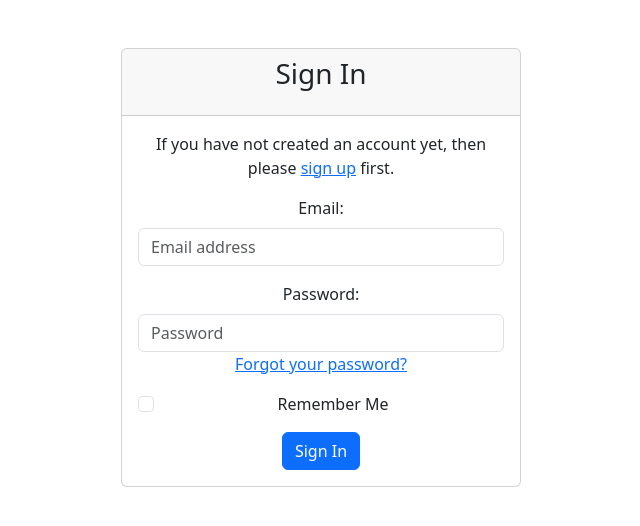
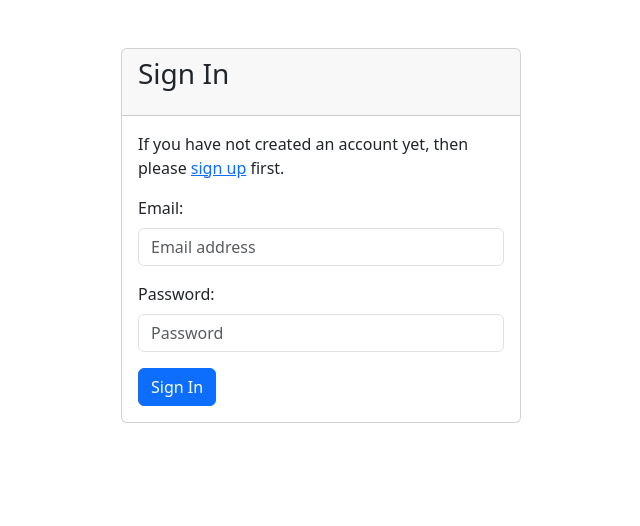
Before and after one commit to Kay13051976/Thailand-guiding-light-second, a Django app: template templates/account/login.html in a window 1280 px wide. Shown: the top 526 px of the page, without its empty margins (319-959 px from the left). Run offline with Django 3.2, Linux system fonts and the light colour scheme; the template is opened without the code that fills it, so the values that code supplies are empty.

Commit message:
Remosve check box from login.html account folder

```diff
--- a/templates/account/login.html
+++ b/templates/account/login.html
@@ -7,7 +7,7 @@
    <link href="https://cdn.jsdelivr.net/npm/bootstrap@5.3.2/dist/css/bootstrap.min.css" rel="stylesheet" integrity="sha384-T3c6CoIi6uLrA9TneNEoa7RxnatzjcDSCmG1MXxSR1GAsXEV/Dwwykc2MPK8M2HN" crossorigin="anonymous">
    <link href="/static/css/style.css" rel="stylesheet">
 </head>
-<body class="text-center">
+<body class="">
 
    <div class="container mt-5">
       <div class="card mx-auto" style="max-width: 400px;">
@@ -27,12 +27,9 @@
                <div class="mb-3">
                   <label for="id_password" class="form-label">Password:</label>
                   <input type="password" name="password" placeholder="Password" autocomplete="current-password" required aria-describedby="id_password_helptext" id="id_password" class="form-control">
-                  <span class="helptext"><a href="/password/reset/">Forgot your password?</a></span>
+
                </div>
-               <div class="mb-3 form-check">
-                  <input type="checkbox" name="remember" id="id_remember" class="form-check-input">
-                  <label class="form-check-label" for="id_remember">Remember Me</label>
-               </div>
+
                <button type="submit" class="btn btn-primary">Sign In</button>
             </form>
          </div>
```
